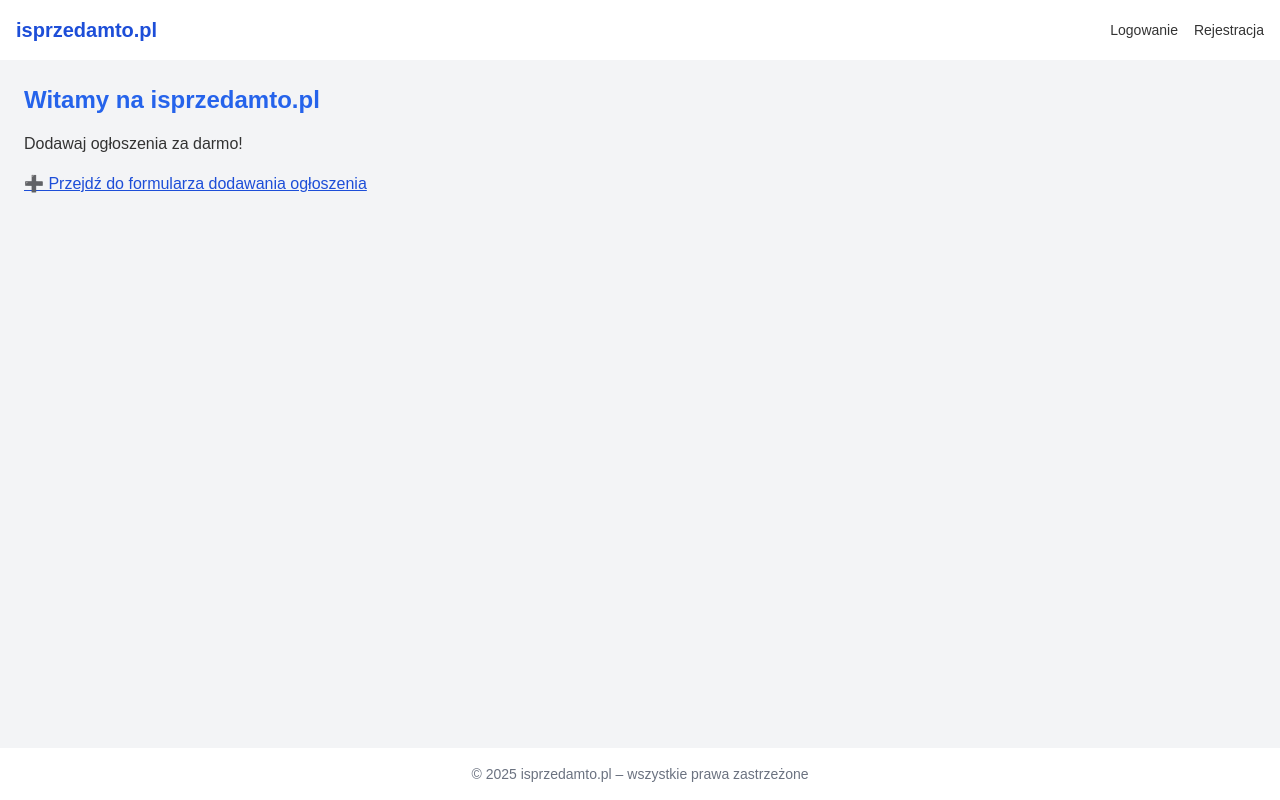
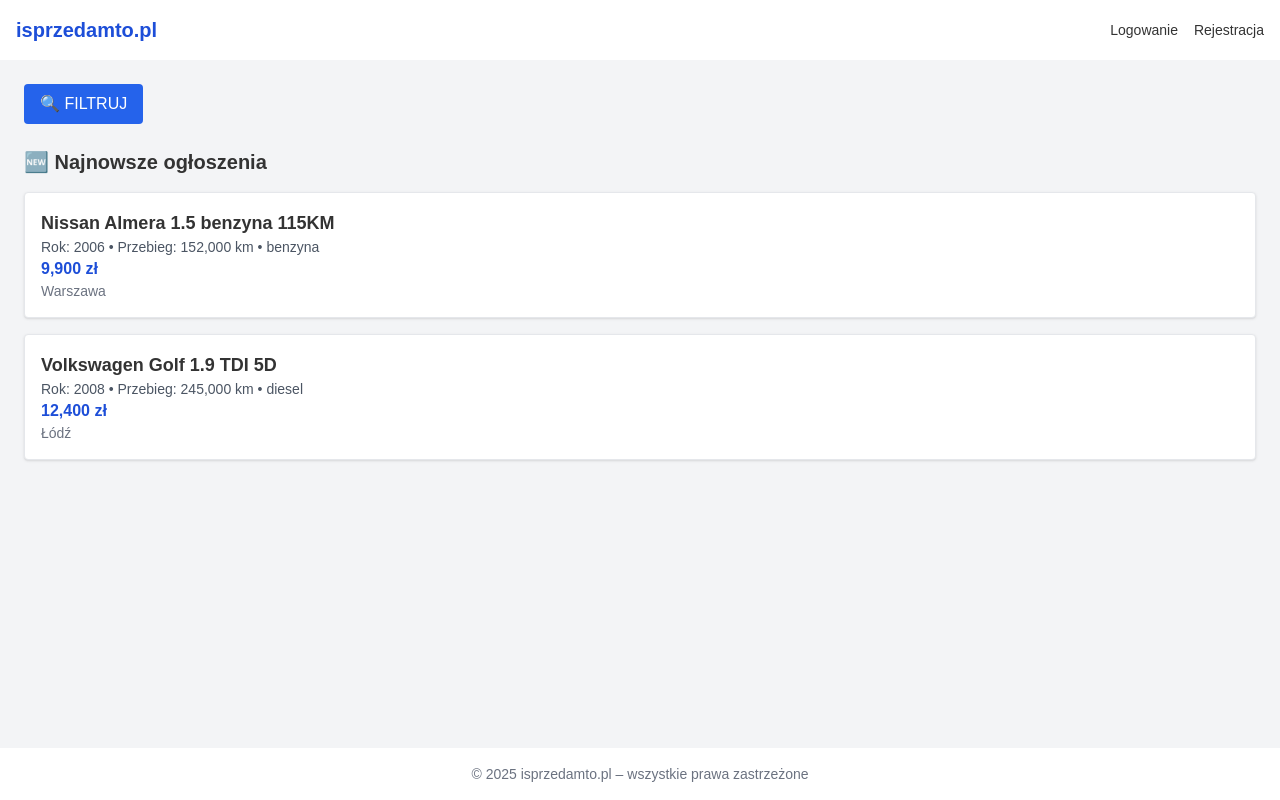
Before and after one commit to SprzedamTo/isprzedamto-clean, a Next.js app: page / in a window 1280 px wide. Built offline with nearby package versions, Linux system fonts and the light colour scheme.

Commit message:
Update index.js

```diff
--- a/pages/index.js
+++ b/pages/index.js
@@ -1,14 +1,64 @@
 import Layout from '../components/Layout'
-import Link from 'next/link'
+import Filters from '../components/Filters'
+import { useState } from 'react'
 
 export default function Home() {
+  const [filters, setFilters] = useState({})
+  const ads = [
+    {
+      id: 1,
+      title: 'Nissan Almera 1.5 benzyna 115KM',
+      year: 2006,
+      mileage: 152000,
+      fuel: 'benzyna',
+      price: 9900,
+      location: 'Warszawa',
+    },
+    {
+      id: 2,
+      title: 'Volkswagen Golf 1.9 TDI 5D',
+      year: 2008,
+      mileage: 245000,
+      fuel: 'diesel',
+      price: 12400,
+      location: 'Łódź',
+    },
+  ]
+
+  const filteredAds = ads.filter(ad => {
+    if (filters.brand && !ad.title.toLowerCase().includes(filters.brand.toLowerCase())) return false
+    if (filters.model && !ad.title.toLowerCase().includes(filters.model.toLowerCase())) return false
+    if (filters.yearFrom && ad.year < parseInt(filters.yearFrom)) return false
+    if (filters.yearTo && ad.year > parseInt(filters.yearTo)) return false
+    if (filters.priceFrom && ad.price < parseInt(filters.priceFrom)) return false
+    if (filters.priceTo && ad.price > parseInt(filters.priceTo)) return false
+    if (filters.mileageFrom && ad.mileage < parseInt(filters.mileageFrom)) return false
+    if (filters.mileageTo && ad.mileage > parseInt(filters.mileageTo)) return false
+    if (filters.fuel && ad.fuel !== filters.fuel) return false
+    return true
+  })
+
   return (
     <Layout>
-      <h1 className="text-2xl font-bold text-blue-600 mb-4">Witamy na isprzedamto.pl</h1>
-      <p className="mb-4">Dodawaj ogłoszenia za darmo!</p>
-      <Link href="/add" className="text-blue-700 underline">
-        ➕ Przejdź do formularza dodawania ogłoszenia
-      </Link>
+      <Filters onFilter={setFilters} />
+
+      <h2 className="text-xl font-bold mb-4">🆕 Najnowsze ogłoszenia</h2>
+      <div className="space-y-4">
+        {filteredAds.length === 0 ? (
+          <p>Brak ogłoszeń pasujących do filtrów.</p>
+        ) : (
+          filteredAds.map(ad => (
+            <div key={ad.id} className="p-4 bg-white border rounded shadow">
+              <h3 className="text-lg font-semibold">{ad.title}</h3>
+              <p className="text-sm text-gray-600">
+                Rok: {ad.year} • Przebieg: {ad.mileage.toLocaleString()} km • {ad.fuel}
+              </p>
+              <p className="font-bold text-blue-700">{ad.price.toLocaleString()} zł</p>
+              <p className="text-sm text-gray-500">{ad.location}</p>
+            </div>
+          ))
+        )}
+      </div>
     </Layout>
   )
 }
```
